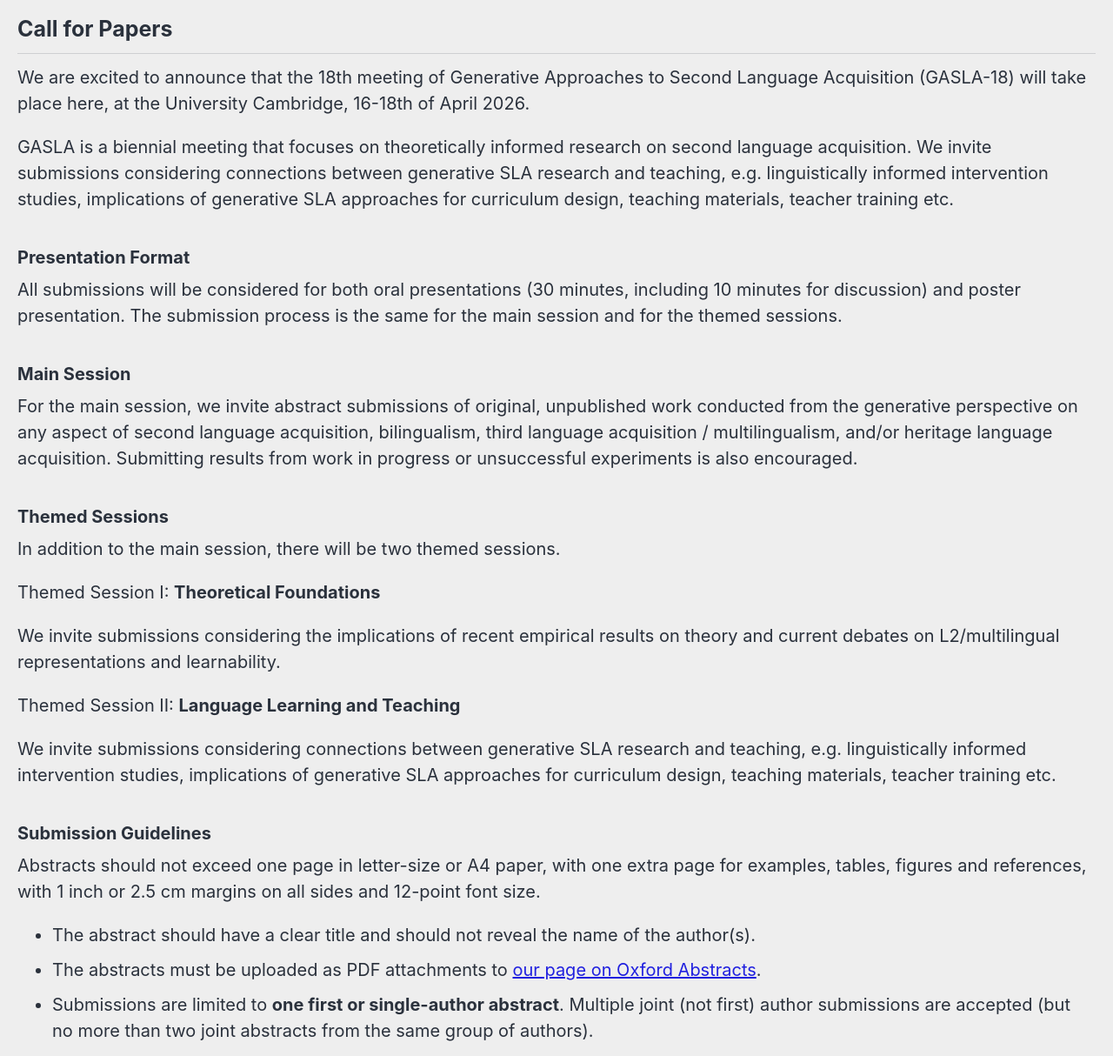
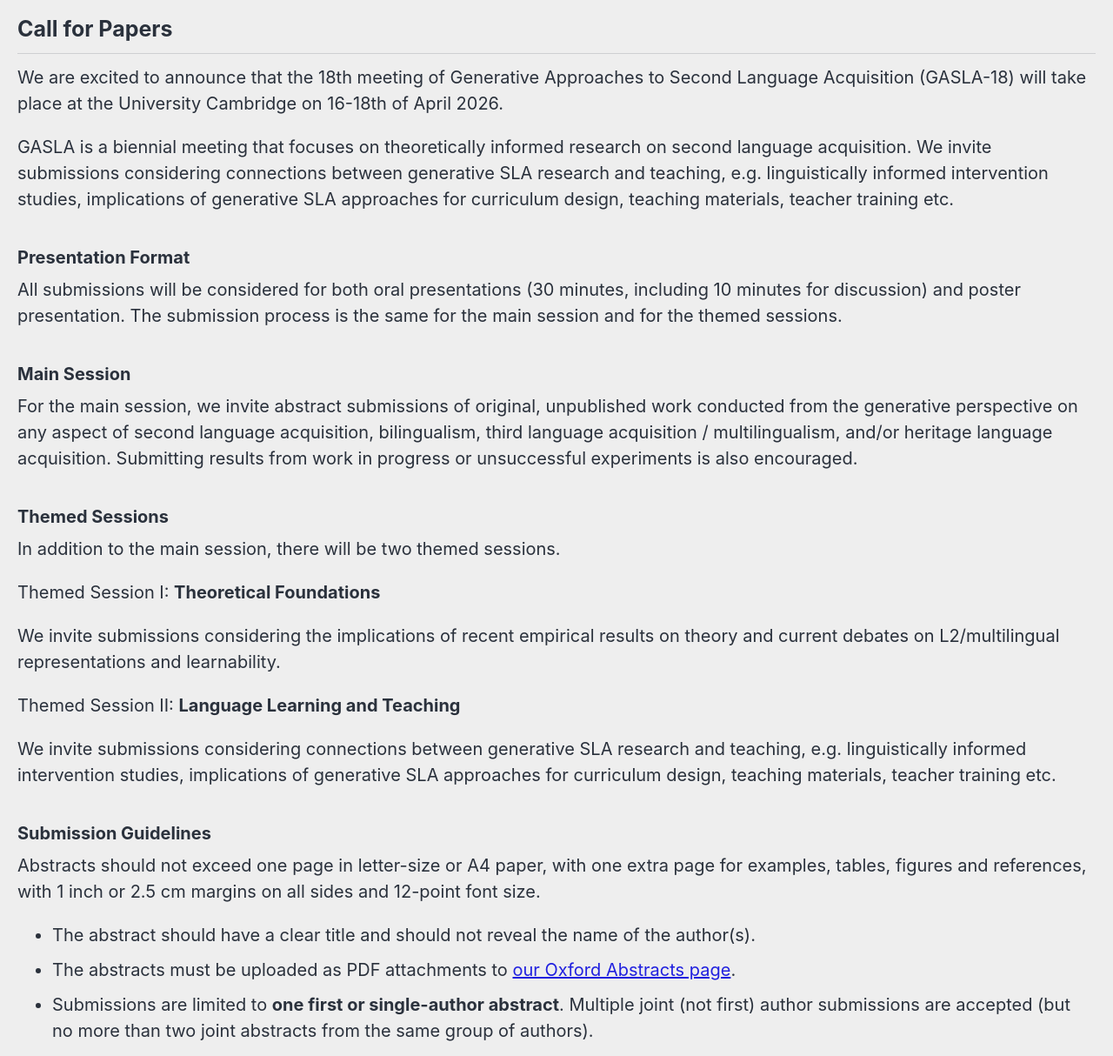
Before and after one commit to roryleung/GASLA18, a Jekyll site: the page built from _pages/cfp.md, in a window 1280 px wide. Shown: the part 487-1701 px from the top of the page at 87% size. Built offline with Jekyll 4.4.1, drawn with Linux system fonts in a browser that asks for light colours; cached includes are drawn as plain includes; nearby versions of some CDN libraries.

Commit message:
Update cfp.md

```diff
--- a/_pages/cfp.md
+++ b/_pages/cfp.md
@@ -10,7 +10,7 @@
 
 ## Call for Papers
 
-We are excited to announce that the 18th meeting of Generative Approaches to Second Language Acquisition (GASLA-18) will take place here, at the University Cambridge, 16-18th of April 2026.
+We are excited to announce that the 18th meeting of Generative Approaches to Second Language Acquisition (GASLA-18) will take place at the University Cambridge on 16-18th of April 2026.
 
 GASLA is a biennial meeting that focuses on theoretically informed research on second language acquisition. We invite submissions considering connections between generative SLA research and teaching, e.g. linguistically informed intervention studies, implications of generative SLA approaches for curriculum design, teaching materials, teacher training etc.
 
```
Also changed, not shown: other parts of _pages/cfp.md (+1 -1 lines).
